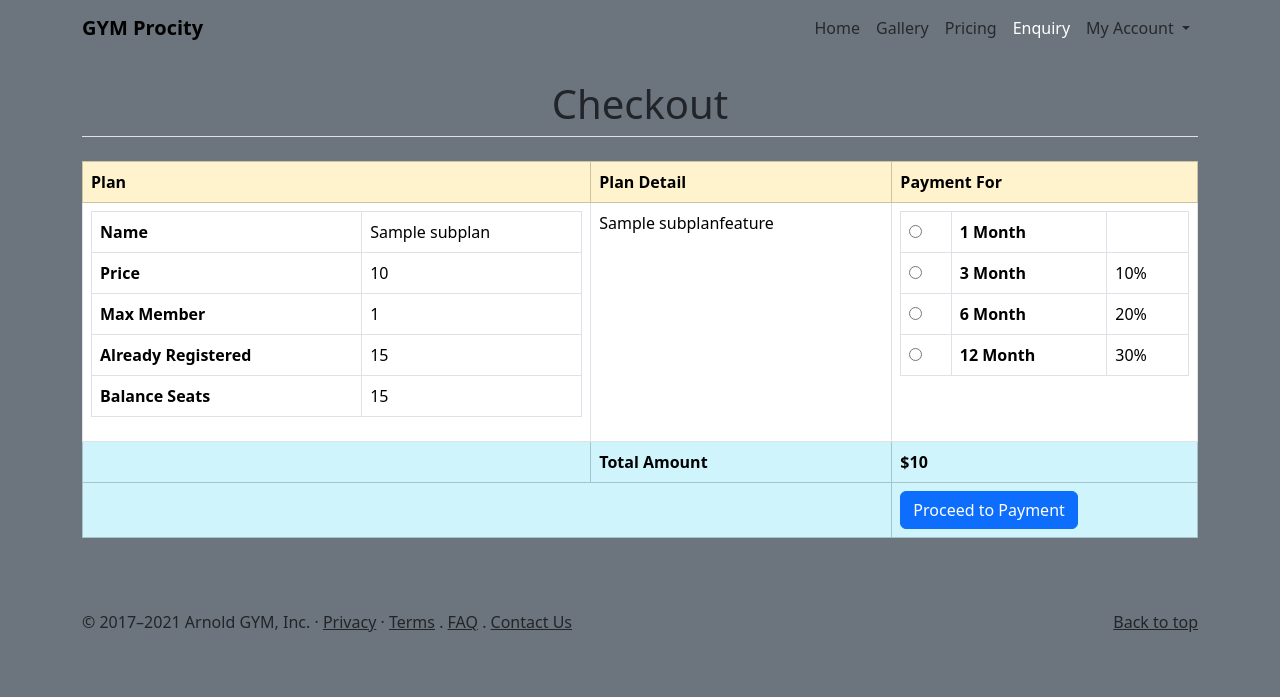
After one commit to Omsurvase24/Gym-Management-System, a Django app: page /checkout/1 in a window 1280 px wide. The commit adds this page. Shown: the top 697 px of the page. Run offline with Django 4.2, Linux system fonts and the light colour scheme; tables that the repository leaves empty hold one stand-in row (values such as "Sample post"); some libraries are stand-ins or nearby versions.

Commit message:
checkoutPage

```diff
--- /dev/null
+++ b/main/templates/checkout.html
@@ -0,0 +1,111 @@
+{% extends "base.html" %}
+{% load static %}
+{% block content %}
+    <!-- Main Start -->
+    <main>
+		<!-- Services -->
+		<section class="container my-4">
+			<h1 class="text-center mb-4 section-heading border-bottom pb-2">Checkout</h1>
+				<table class="table table-bordered">
+					<thead class="table-warning">
+						<tr>
+							<th>Plan</th>
+							<th>Plan Detail</th>
+							<th>Payment For</th>
+						</tr>
+					</thead>
+					<tbody>
+						<tr>
+							<td>
+								<table class="table-bordered table">
+									<tr>
+										<th>Name</th>
+										<td>{{plan.title}}</td>
+									</tr>
+									<tr>
+										<th>Price</th>
+										<td>{{plan.price}}</td>
+									</tr>
+									<tr>
+										<th>Max Member</th>
+										<td>{{plan.max_member}}</td>
+									</tr>
+									<tr>
+										<th>Already Registered</th>
+										<td>15</td>
+									</tr>
+									<tr>
+										<th>Balance Seats</th>
+										<td>15</td>
+									</tr>
+								</table>
+							</td>
+							<td>
+								<ul class="list-unstyled">
+					            {% for feature in plan.subplanfeature_set.all %}
+                                <li>{{feature.title}}</li>
+                                {% endfor %}
+					            </ul>
+							</td>
+							<td>
+								<table class="table table-bordered">
+									<tr>
+										<td><input data-planprice="{{plan.price}}" data-discount="0" type="radio" id="validity1" name="validity" class="select-validity" value="1" /></td>
+										<th><label for="validity1">1 Month</label></th>
+										<td></td>
+									</tr>
+									<tr>
+										<td><input data-planprice="{{plan.price}}" data-discount="10" type="radio" id="validity2" name="validity" class="select-validity" value="3" /></td>
+										<th><label for="validity2">3 Month</label></th>
+										<td>10%</td>
+									</tr>
+									<tr>
+										<td><input data-planprice="{{plan.price}}" data-discount="20" type="radio" id="validity3" value="6" name="validity" class="select-validity" /></td>
+										<th><label for="validity3">6 Month</label></th>
+										<td>20%</td>
+									</tr>
+									<tr>
+										<td><input data-planprice="{{plan.price}}" data-discount="30" type="radio" id="validity4" value="12" name="validity" class="select-validity" /></td>
+										<th><label for="validity4">12 Month</label></th>
+										<td>30%</td>
+									</tr>
+								</table>
+							</td>
+						</tr>
+					</tbody>
+					<tfoot class="table-info">
+						<tr>
+							<td></td>
+							<th>Total Amount</th>
+							<td><b>$<span class="totalAmount">{{plan.price}}</span></b></td>
+						</tr>
+						<tr>
+							<td colspan="2"></td>
+							<td><input type="submit" value="Proceed to Payment" class="btn btn-primary" /></td>
+						</tr>
+					</tfoot>
+				</table>
+		</section>
+		<!-- End -->
+    </main>
+    <!-- End -->
+
+<script type="text/javascript">
+	$(document).ready(function(){
+		$(".select-validity").on('click',function(){
+			var _planPrice=$(this).attr('data-planprice');
+			var _planDisc=$(this).attr('data-discount');
+			var _planValid=$(this).val();
+			var _totalPrice=_planPrice*_planValid;
+			if(_planDisc>0){
+				var _discountedPrice=_totalPrice*_planDisc/100;
+				_discountedPrice=_totalPrice-_discountedPrice;
+			}else{
+				var _discountedPrice=_totalPrice;
+			}
+			$(".totalAmount").text(_discountedPrice);
+		});
+	});
+</script>
+
+{% endblock %}
--- a/main/templates/pricing.html
+++ b/main/templates/pricing.html
@@ -24,7 +24,11 @@
                 <li>{{feature.title}}</li>
                 {% endfor %}
             </ul>
-            <a href="checkout.php" class="w-100 btn btn-lg btn-outline-primary">Get started</a>
+            {% if request.user.is_authenticated %}
+            <a href="{% url "checkout" plan.id %}" class="w-100 btn btn-lg btn-outline-primary">Get started</a>
+            {% else %}
+            <a href="{% url "login" %}" class="w-100 btn btn-lg btn-outline-primary">Login</a>
+            {% endif %}
           </div>
         </div>
       </div>
--- a/main/urls.py
+++ b/main/urls.py
@@ -12,6 +12,7 @@ urlpatterns = [
     path('gallerydetail/<int:id>', views.gallery_detail, name='gallerydetail'),
     path('pricing', views.pricing, name='pricing'),
     path('accounts/signup', views.signup, name='signup'),
+    path('checkout/<int:plan_id>', views.checkout, name='checkout'),
 ]
 
 if settings.DEBUG:
--- a/main/views.py
+++ b/main/views.py
@@ -61,3 +61,8 @@
             msg = 'Thank you for registration.'
     form = forms.SignUp
     return render(request, 'registration/signup.html', {'form': form, 'msg': msg})
+
+
+def checkout(request, plan_id):
+    planDetail = models.SubPlan.objects.get(pk=plan_id)
+    return render(request, 'checkout.html', {'plan': planDetail})
```
